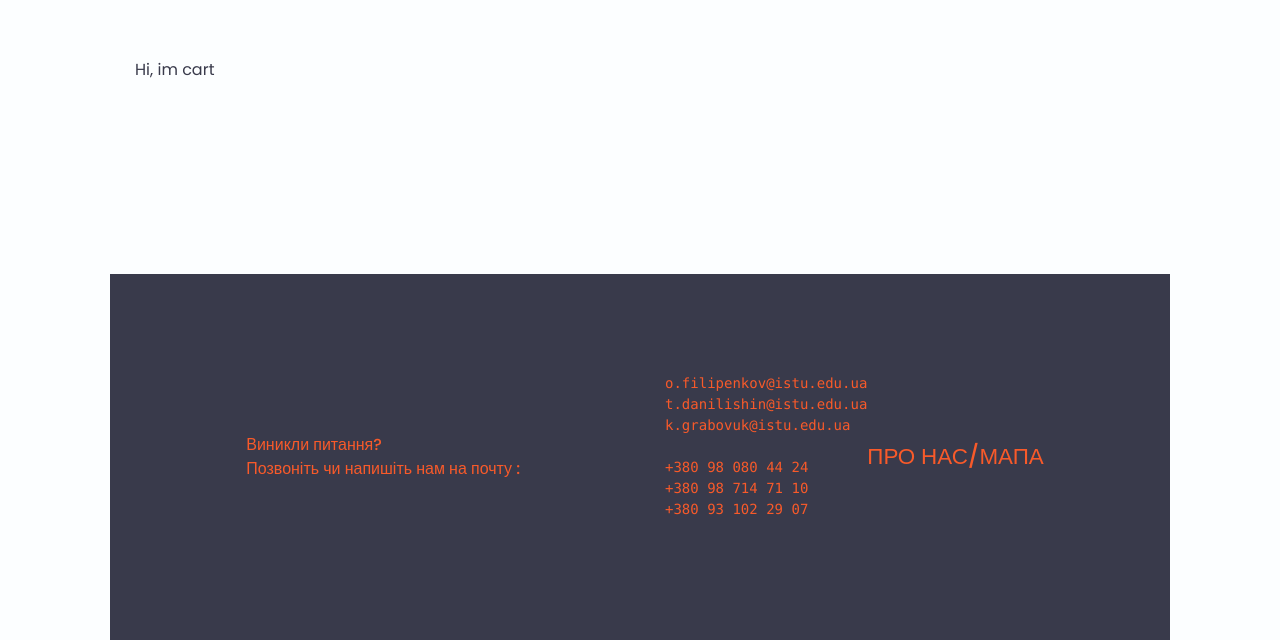
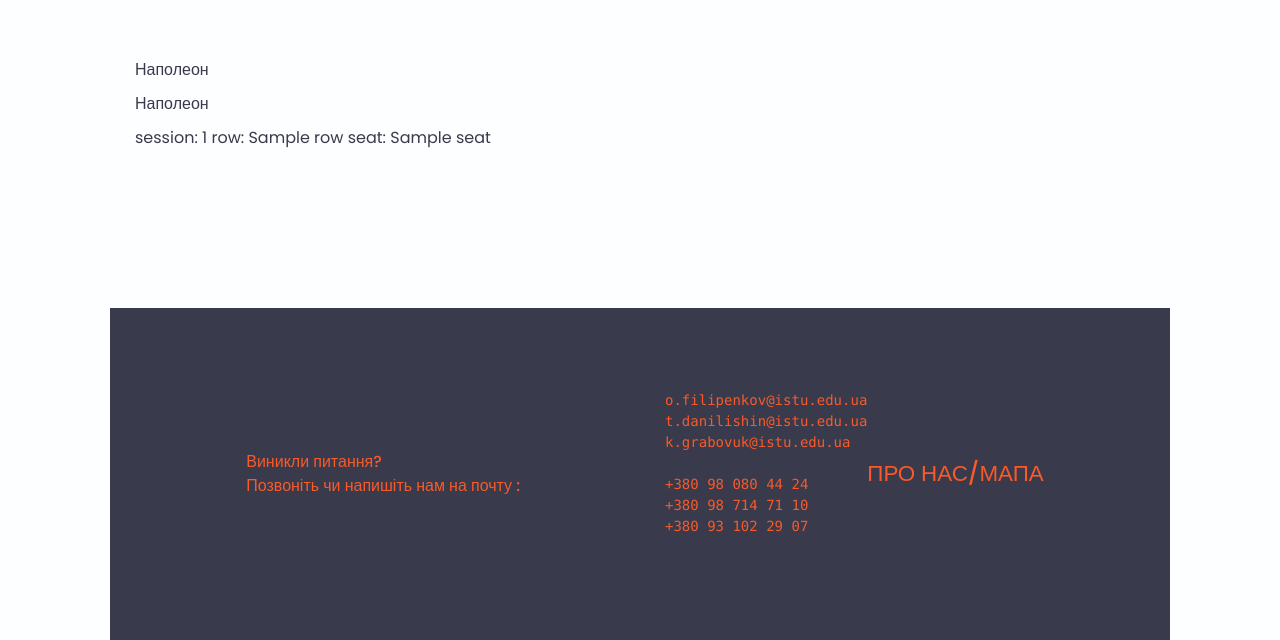
Before and after one commit to olefinbrabus/PopCornCinema, a Django app: template templates/cart/cart_view.html in a window 1280 px wide. Shown: the part 160-800 px from the top of the page. Run offline with Django 4.2, Linux system fonts and the light colour scheme; data comes from the database, SQL or seed files in the repository; tables that the repository leaves empty hold one stand-in row (values such as "Sample post"); the template is opened without the code that fills it: values that come from a table or form of the project are taken from there, most other values are stand-ins (such as "Sample title", 1, 10 or a date in 2020).

Commit message:
add cart view, groups ticket in teamplate,

```diff
--- a/templates/cart/cart_view.html
+++ b/templates/cart/cart_view.html
@@ -1,5 +1,17 @@
 {% extends "base.html" %}
 
 {% block content %}
-<p>Hi, im cart</p>
+  {% for session in sessions %}
+    <p>{{ session.movie.title}}</p>
+    {% for cart_ticket in cart_tickets %}
+      {% if cart_ticket.movie_session_id == session.id %}
+        <p>
+          session: {{ cart_ticket.movie_session_id }}
+          row: {{ cart_ticket.row }}
+          seat: {{ cart_ticket.seat }}
+        </p>
+      {% endif %}
+    {% endfor %}
+  {% endfor %}
+
 {% endblock %}
```
Also changed, not shown: cart/views.py (+18 -3 lines).
